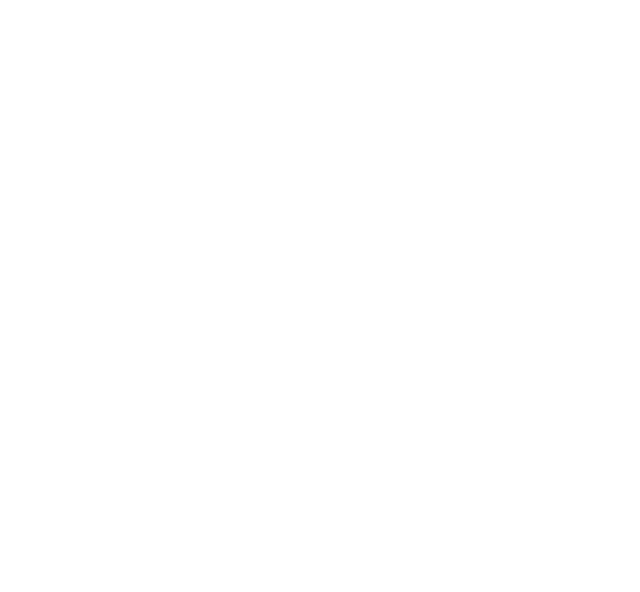
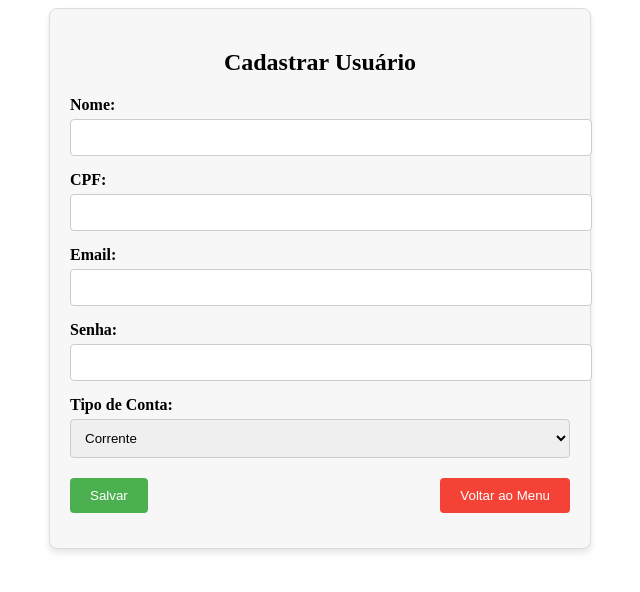
Before and after one commit to GabrielCosta-99/Front_QBank, an Angular app: page /cadastrar-usuario in a window 1280 px wide. Before the commit this address led to /. Shown: the top 592 px of the page, without its empty margins (320-960 px from the left). Built offline with nearby package versions, Linux system fonts and the light colour scheme.

Commit message:
realizado pagina principal, botao menu e links debntro de menu

```diff
--- a/src/app/app.component.html
+++ b/src/app/app.component.html
@@ -1,5 +1,7 @@
+<!-- app.component.html -->
 <nav>
   <a routerLink="/">Home</a>
   <a routerLink="/clients">Clientes</a>
+  <a routerLink="/cadastrar-usuario">Cadastrar Usuário</a> <!-- Link para a página de cadastro -->
 </nav>
 <router-outlet></router-outlet>
--- /dev/null
+++ b/src/app/pages/cadastrar-usuario/cadastrar-usuario.component.css
@@ -0,0 +1,73 @@
+.form-container {
+    max-width: 500px;
+    margin: 0 auto;
+    padding: 20px;
+    background-color: #f7f7f7;
+    border: 1px solid #ddd;
+    border-radius: 8px;
+    box-shadow: 0 4px 6px rgba(0, 0, 0, 0.1);
+  }
+
+  h2 {
+    text-align: center;
+    margin-bottom: 20px;
+  }
+
+  div {
+    margin-bottom: 15px;
+  }
+
+  label {
+    font-weight: bold;
+    margin-bottom: 5px;
+    display: block;
+  }
+
+  input,
+  select {
+    width: 100%;
+    padding: 10px;
+    border: 1px solid #ccc;
+    border-radius: 4px;
+  }
+
+  .buttons {
+    display: flex;
+    justify-content: space-between;
+    margin-top: 20px;
+  }
+
+  button {
+    padding: 10px 20px;
+    border: none;
+    border-radius: 4px;
+    cursor: pointer;
+  }
+
+  .save-button {
+    background-color: #4caf50;
+    color: white;
+  }
+
+  .save-button:hover {
+    background-color: #45a049;
+  }
+
+  .menu-button {
+    background-color: #f44336;
+    color: white;
+  }
+
+  .menu-button:hover {
+    background-color: #e53935;
+  }
+
+  .success-message {
+    color: green;
+    margin-top: 10px;
+  }
+
+  .error-message {
+    color: red;
+    margin-top: 10px;
+  }
--- /dev/null
+++ b/src/app/pages/cadastrar-usuario/cadastrar-usuario.component.html
@@ -0,0 +1,26 @@
+<!-- cadastrar-usuario.component.html -->
+<div>
+    <h2>Cadastro de Usuário</h2>
+    <form (ngSubmit)="onSubmit()">
+      <label for="nome">Nome:</label>
+      <input type="text" id="nome" [(ngModel)]="usuario.Nome" name="Nome" required />
+
+      <label for="cpf">CPF:</label>
+      <input type="text" id="cpf" [(ngModel)]="usuario.CPF" name="CPF" required />
+
+      <label for="email">Email:</label>
+      <input type="email" id="email" [(ngModel)]="usuario.Email" name="Email" required />
+
+      <label for="senha">Senha:</label>
+      <input type="password" id="senha" [(ngModel)]="usuario.Senha" name="Senha" required />
+
+      <label for="tipoConta">Tipo de Conta:</label>
+      <select id="tipoConta" [(ngModel)]="usuario.TipoConta" name="TipoConta" required>
+        <option value="Corrente">Corrente</option>
+        <option value="Poupança">Poupança</option>
+      </select>
+
+      <button type="submit">Salvar</button>
+      <button routerLink="/">Voltar</button>
+    </form>
+  </div>
--- /dev/null
+++ b/src/app/pages/cadastrar-usuario/cadastrar-usuario.component.ts
@@ -0,0 +1,112 @@
+import { Component } from '@angular/core';
+import { HttpClient } from '@angular/common/http';
+import { Router } from '@angular/router';
+import { CommonModule } from '@angular/common'; // Importar CommonModule
+import { FormsModule } from '@angular/forms'; // Importar FormsModule
+
+@Component({
+  selector: 'app-cadastrar-usuario',
+  standalone: true,
+  imports: [CommonModule, FormsModule], // Adicionar os módulos necessários
+  template: `
+    <div class="form-container">
+      <h2>Cadastrar Usuário</h2>
+      <form (ngSubmit)="cadastrarUsuario()">
+        <div>
+          <label for="nome">Nome:</label>
+          <input
+            type="text"
+            id="nome"
+            [(ngModel)]="usuario.Nome"
+            name="nome"
+            required
+          />
+        </div>
+        <div>
+          <label for="cpf">CPF:</label>
+          <input
+            type="text"
+            id="cpf"
+            [(ngModel)]="usuario.CPF"
+            name="cpf"
+            required
+          />
+        </div>
+        <div>
+          <label for="email">Email:</label>
+          <input
+            type="email"
+            id="email"
+            [(ngModel)]="usuario.Email"
+            name="email"
+            required
+          />
+        </div>
+        <div>
+          <label for="senha">Senha:</label>
+          <input
+            type="password"
+            id="senha"
+            [(ngModel)]="usuario.Senha"
+            name="senha"
+            required
+          />
+        </div>
+        <div>
+          <label for="tipoConta">Tipo de Conta:</label>
+          <select id="tipoConta" [(ngModel)]="usuario.TipoConta" name="tipoConta" required>
+            <option value="Corrente">Corrente</option>
+            <option value="Poupança">Poupança</option>
+          </select>
+        </div>
+        <div class="buttons">
+          <button type="submit" class="save-button">Salvar</button>
+          <button type="button" class="menu-button" (click)="voltarAoMenu()">Voltar ao Menu</button>
+        </div>
+      </form>
+      <p *ngIf="mensagemSucesso" class="success-message">{{ mensagemSucesso }}</p>
+      <p *ngIf="mensagemErro" class="error-message">{{ mensagemErro }}</p>
+    </div>
+  `,
+  styleUrls: ['./cadastrar-usuario.component.css'],
+})
+export class CadastrarUsuarioComponent {
+  usuario = {
+    Nome: '',
+    CPF: '',
+    Email: '',
+    Senha: '',
+    TipoConta: 'Corrente',
+  };
+  mensagemSucesso: string | null = null;
+  mensagemErro: string | null = null;
+
+  constructor(private http: HttpClient, private router: Router) {}
+
+  cadastrarUsuario() {
+    const apiUrl = 'http://localhost:5049/api/cadastrousuario'; // URL da API
+
+    this.http.post(apiUrl, this.usuario).subscribe({
+      next: (res: any) => {
+        if (res.message) {
+          this.mensagemSucesso = res.message; // Caso a API retorne uma mensagem personalizada
+        } else {
+          this.mensagemSucesso = 'Usuário cadastrado com sucesso!';
+        }
+        this.mensagemErro = null;
+      },
+      error: (err) => {
+        if (err.error && err.error.message) {
+          this.mensagemErro = err.error.message; // Mensagem personalizada da API
+        } else {
+          this.mensagemErro = 'Erro ao cadastrar usuário. Tente novamente.';
+        }
+        this.mensagemSucesso = null;
+      },
+    });
+  }
+
+  voltarAoMenu() {
+    this.router.navigate(['/']);
+  }
+}
--- a/src/app/pages/home/home.component.css
+++ b/src/app/pages/home/home.component.css
@@ -1,13 +1,22 @@
-/* Estilo geral */
+/* Estilo geral do contêiner */
 .container {
     font-family: Arial, sans-serif;
-    height: 100vh; /* Altura do contêiner para ocupar toda a altura da tela */
     display: flex; /* Define que o contêiner usará o layout flexbox */
     flex-direction: column; /* Organiza os itens dentro do contêiner na direção de coluna */
     align-items: flex-start; /* Alinha os itens ao início (esquerda) do eixo horizontal */
     justify-content: flex-start; /* Alinha os itens ao topo (início) do eixo vertical */
+    height: 100vh; /* Altura do contêiner para ocupar toda a altura da tela */
     background-color: #48920c; /* Cor de fundo do contêiner */
     padding: 20px; /* Espaçamento interno de 20px em todos os lados */
+}
+
+/* Centralizar conteúdo dentro do contêiner */
+.container-centralizada {
+    display: flex;
+    justify-content: center; /* Centraliza horizontalmente */
+    align-items: center; /* Centraliza verticalmente */
+    height: 100vh; /* Garante que a altura seja 100% da tela */
+    background-color: #168f26; /* Cor de fundo opcional */
 }
 
 /* Estilo do cabeçalho */
@@ -17,14 +26,29 @@ header {
     justify-content: flex-start; /* Alinha os itens ao início (esquerda) do cabeçalho */
     width: 100%; /* O cabeçalho ocupa 100% da largura disponível */
     max-width: 600px; /* O cabeçalho não pode ultrapassar 600px de largura */
-    margin-bottom: 0; /* Remove a margem abaixo do cabeçalho */
+    margin-bottom: 20px; /* Espaçamento abaixo do cabeçalho */
 }
 
-/* Estilo do título */
+/* Estilo do título h1 */
 header h1 {
-    font-size: 2.8em; /* Define o tamanho da fonte como 1.8 vezes o tamanho base */
+    font-size: 2.9em; /* Tamanho da fonte como 2.8 vezes o tamanho base */
     margin: 0; /* Remove qualquer margem padrão ao redor do título */
-    color: #333; /* Define a cor do texto como um cinza escuro */
+    color: #333; /* Cor do texto como cinza escuro */
+    margin-right: 2px; /* Ajusta o espaçamento à direita */
+}
+
+/* Estilo do título h2 */
+header h2 {
+    font-size: 1.1em; /* Tamanho de fonte um pouco menor que o h1 */
+    margin-right: 0px; /* Ajusta o espaçamento à direita */
+    margin-left: 2px; /* Ajusta o espaçamento à esquerda */
+}
+
+/* Estilo do título h3 */
+header h3 {
+    font-size: 1.0em; /* Tamanho de fonte um pouco menor que o h2 */
+    margin-left: 3px; /* Ajusta o espaçamento à esquerda */
+    text-align: left; /* Alinha o texto à esquerda */
 }
 
 /* Estilo do botão de menu */
@@ -32,10 +56,10 @@ header h1 {
     background-color: #65768a; /* Cor de fundo */
     color: white; /* Cor do texto */
     border: none; /* Sem borda */
-    padding: 10px 15px; /* Espaçamento interno (10px em cima e embaixo, 15px nas laterais) */
+    padding: 10px 10px; /* Espaçamento interno (10px em cima e embaixo, 15px nas laterais) */
     font-size: 16px; /* Tamanho da fonte */
     cursor: pointer; /* Muda o cursor para indicar que o botão é clicável */
-    border-radius: 4px; /* Bordas arredondadas */
+    border-radius: 12px; /* Bordas arredondadas */
     transition: background-color 0.3s ease; /* Animação suave para a mudança de cor */
 }
 
@@ -45,42 +69,51 @@ header h1 {
 
 /* Estilo do menu lateral */
 .menu {
-    position: absolute; /* Define o posicionamento absoluto em relação ao contêiner pai */
-    top: 0%; /* O menu será posicionado 60px abaixo do topo da tela */
-    left: 0%; /* O menu será posicionado 10px da borda esquerda da tela */
-    background-color: white; /* Cor de fundo do menu (branco) */
-    border: 1px solid #ddd; /* Borda fina e cinza claro */
-    box-shadow: 0 4px 8px rgba(0, 0, 0, 0.1); /* Sombra suave ao redor do menu */
+    position: fixed; /* Posiciona o menu de forma fixa na tela */
+    top: 60px; /* Coloca o menu abaixo do cabeçalho */
+    left: 0; /* Posiciona o menu na lateral esquerda */
+    background-color: white; /* Cor de fundo do menu */
+    border: 1px solid #ddd; /* Borda fina ao redor do menu */
+    box-shadow: 0 4px 8px rgba(0, 0, 0, 0.1); /* Sombra suave */
     border-radius: 8px; /* Bordas arredondadas */
-    width: 200px; /* Largura fixa do menu (200px) */
-    padding: 10px; /* Espaçamento interno de 10px em todos os lados */
+    width: 200px; /* Largura fixa do menu */
+    padding: 10px; /* Espaçamento interno */
+    display: block; /* Garante que o menu será exibido */
+    z-index: 10; /* Garante que o menu apareça acima de outros elementos */
 }
 
 .menu ul {
-    list-style: none; /* Remove os marcadores padrão das listas */
-    padding: 0; /* Remove o preenchimento interno da lista */
-    margin: 0; /* Remove a margem externa da lista */
+    list-style: none;
+    padding: 0;
+    margin: 0;
 }
 
 .menu ul li {
-    margin: 10px 0; /* Adiciona uma margem de 10px em cima e embaixo dos itens */
+    margin: 15px 0;
 }
 
 .menu ul li a {
-    text-decoration: none; /* Remove o sublinhado padrão dos links */
-    color: #007bff; /* Define a cor do texto do link como azul */
-    font-size: 16px; /* Define o tamanho da fonte dos links */
+    text-decoration: none;
+    color: #02070c;
+    font-size: 16px;
 }
 
 .menu ul li a:hover {
-    text-decoration: underline; /* Adiciona o sublinhado ao passar o mouse sobre o link */
+    text-decoration: underline;
+}
+
+/* Imagem centralizada */
+.imagem-centralizada {
+    max-width: 100%; /* Ajusta a largura máxima da imagem */
+    max-height: 100%; /* Ajusta a altura máxima da imagem */
+    object-fit: contain; /* Faz a imagem manter a proporção */
 }
 
 /* Estilo do conteúdo principal */
 main {
-    text-align: center; /* Alinha o texto à esquerda */
-    position: flex-start; /* Define o posicionamento absoluto */
-    top: 0px; /* Coloca o conteúdo um pouco abaixo do cabeçalho */
-    left: 10px; /* Coloca o conteúdo um pouco afastado da esquerda */
-    margin: 20px; /* Adiciona uma margem de 20px para afastar o conteúdo das bordas */
+    text-align: center; /* Alinha o texto ao centro */
+    margin-top: 20px; /* Espaçamento superior */
+    margin-left: 10px; /* Coloca o conteúdo um pouco afastado da esquerda */
+    margin-right: 10px; /* Adiciona margem à direita */
+    margin-bottom: 30px; /* Adiciona margem abaixo */
 }
--- a/src/app/pages/home/home.component.ts
+++ b/src/app/pages/home/home.component.ts
@@ -1,4 +1,5 @@
 import { Component } from '@angular/core';
+import { CommonModule } from '@angular/common';
 
 @Component({
   selector: 'app-home',
@@ -7,24 +8,30 @@ import { Component } from '@angular/core';
   <div class="container">
     <header>
       <button (click)="toggleMenu()" class="menu-button">☰ Menu</button>
-        <h1>GPA Group Finance</h1>
+      <h1>GPA</h1>
+      <h2>Group Finance,</h2>
+      <h3>um banco feito para você.</h3>
     </header>
 
+    <!-- Menu Lateral -->
     <aside *ngIf="menuOpen" class="menu">
+      <nav>
         <ul>
-          <li><a href="#">Dashboard</a></li>
-          <li><a href="#">Reports</a></li>
-          <li><a href="#">Settings</a></li>
-          <li><a href="#">Logout</a></li>
+          <li><a routerLink="/">Home</a></li>
+          <li><a routerLink="/clients">Clientes</a></li>
+          <li><a routerLink="/cadastrar-usuario">Cadastrar Usuário</a></li>
         </ul>
+      </nav>
     </aside>
 
     <main>
-        <p>Welcome to GPA Group Finance! Choose an option from the menu.</p>
+      <p></p>
     </main>
   </div>
 `,
-  styleUrls: ['./home.component.css']
+
+  styleUrls: ['./home.component.css'],
+  imports: [CommonModule],
 })
 export class HomeComponent {
   menuOpen = false;
@@ -32,4 +39,6 @@ export class HomeComponent {
   toggleMenu() {
     this.menuOpen = !this.menuOpen;
   }
+
+
 }
```
Also changed, not shown: src/app/pages/home/home.component.html (+26 -1 lines), src/main.ts (+15 -7 lines), src/assents/WhatsApp Image 2024-11-24 at 17.32.48 (1).jpg (added), 1 other file (tests, documents, lock files or other folders). Lines whose indentation alone changed are shown as unchanged.
